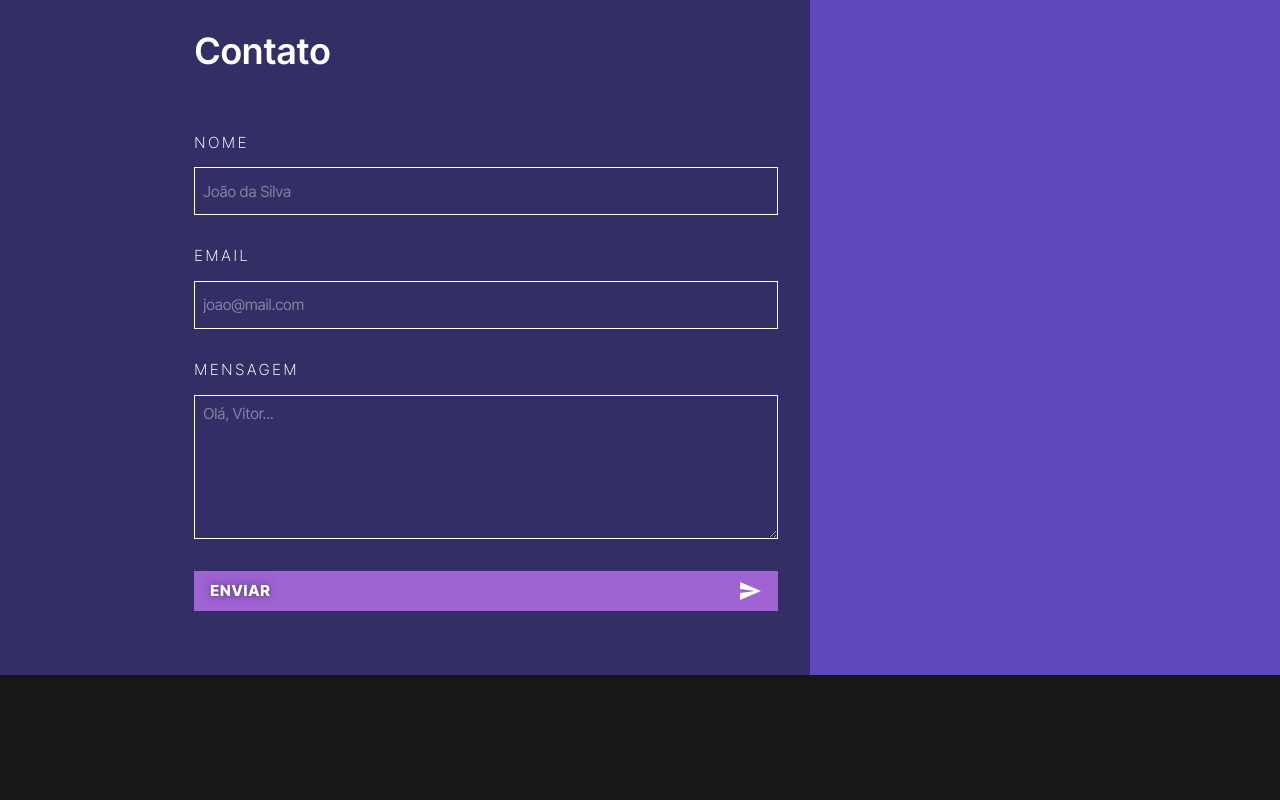
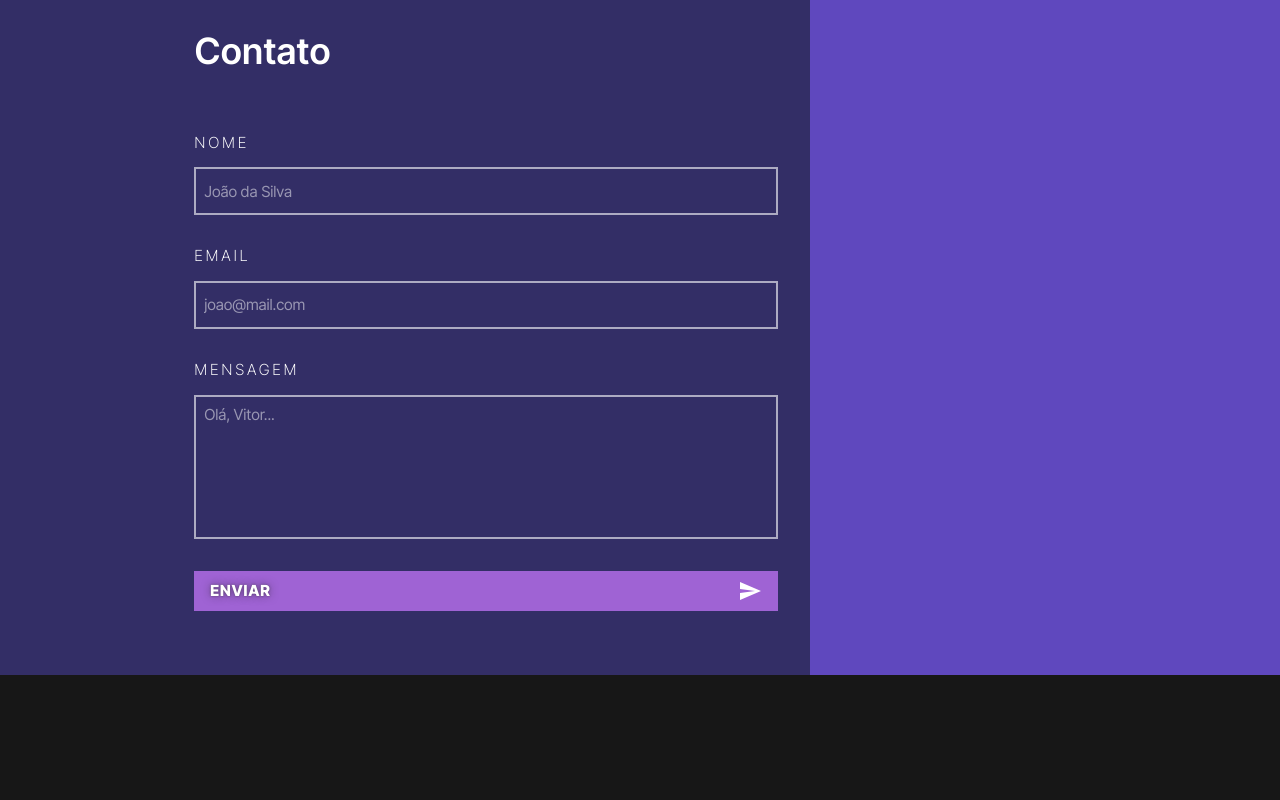
Before and after one commit to mluizvitor/mluizvitor.github.io, a React (Create React App) app: page / in a window 1280 px wide. Shown: the part 2480-3280 px from the top of the page. Built offline with nearby package versions, Linux system fonts and the light colour scheme.

Commit message:
chore: updated textinput styles (WIP)

```diff
--- a/src/components/TextInput/index.js
+++ b/src/components/TextInput/index.js
@@ -1,28 +1,49 @@
 import React from 'react';
 import './styles.css';
+import { Container } from './styles';
 
-export function TextInput({id, label, placeholder, required}){
+export function TextInput({ id, label, placeholder, type, required }) {
   return (
-    <div className="textInput">
-      <label className="section" htmlFor={id}>{label}</label>
-      <input id={id} name={id} placeholder={placeholder} required={required ? true : false}/>
-    </div>
-  )
+    <Container>
+      <label className="section" htmlFor={id}>
+        {label}
+      </label>
+      <input
+        id={id}
+        name={id}
+        type={type}
+        placeholder={placeholder}
+        required={required ? true : false}
+      />
+    </Container>
+  );
 }
 
-export function TextAreaInput({id, label, placeholder, required}){
+export function TextAreaInput({ id, label, placeholder, required }) {
   return (
-    <div className="textInput">
-      <label className="section" htmlFor={id}>{label}</label>
-      <textarea id={id} name={id} placeholder={placeholder} required={required ? true : false}/>
-    </div>
-  )
+    <Container>
+      <label className="section" htmlFor={id}>
+        {label}
+      </label>
+      <textarea
+        id={id}
+        name={id}
+        placeholder={placeholder}
+        required={required ? true : false}
+      />
+    </Container>
+  );
 }
 
-export function Form({method, action, onSubmit, children}){
+export function Form({ method, action, onSubmit, children }) {
   return (
-    <form className="formStyle" onSubmit={onSubmit} method={method} action={action}>
+    <form
+      className="formStyle"
+      onSubmit={onSubmit}
+      method={method}
+      action={action}
+    >
       {children}
     </form>
-  )
+  );
 }
--- a/src/components/TextInput/styles.css
+++ b/src/components/TextInput/styles.css
@@ -1,36 +1,3 @@
-.textInput {
-  display: grid;
-  grid-column: 1 / 3;
-  gap: 16px;
-}
-
-.textInput input,
-.textInput textarea {
-  font-family: Inter, -apple-system, BlinkMacSystemFont, "Segoe UI", Roboto,
-    Oxygen, Ubuntu, Cantarell, "Open Sans", "Helvetica Neue", sans-serif;
-  font-size: calc(14px + 0.1vw);
-  /* font-weight: 400; */
-  letter-spacing: calc((14px + 0.1vw) * -0.04);
-  line-height: 125%;
-  height: 48px;
-  border: 1px solid #FFF;
-  border-radius: 0;
-  background-color: transparent;
-  color: #FFF;
-  padding: 8px;
-}
-
-.textInput input::placeholder,
-.textInput textarea::placeholder {
-  color: rgba(255,255,255,0.4)
-}
-
-.textInput textarea {
-  min-height: calc(48px * 3);
-  max-height: calc(48px * 3);
-  min-width: 100%;
-}
-
 .formStyle {
   display: grid;
   grid-template-columns: 1fr 1fr 1fr;
@@ -50,7 +17,7 @@
   display: flex;
   align-items: center;
   justify-content: center;
-  font-variation-settings: "wght" 500;
+  font-variation-settings: 'wght' 500;
   animation: appearAnimation 500ms;
 }
 
@@ -66,9 +33,9 @@
 }
 
 .formStatus.success {
-  color: hsl(100,60%,65%);
+  color: hsl(100, 60%, 65%);
 }
 
 .formStatus.error {
-  color: hsl(10,90%,75%);
+  color: hsl(10, 90%, 75%);
 }
--- /dev/null
+++ b/src/components/TextInput/styles.js
@@ -0,0 +1,39 @@
+import React from 'react';
+import styled from 'styled-components';
+
+export const Container = styled.div`
+  display: grid;
+  grid-column: 1 / 3;
+  gap: 16px;
+
+  & input,
+  & textarea {
+    font-family: Inter, -apple-system, BlinkMacSystemFont, 'Segoe UI', Roboto,
+      Oxygen, Ubuntu, Cantarell, 'Open Sans', 'Helvetica Neue', sans-serif;
+    font-size: calc(14px + 0.1vw);
+    /* font-weight: 400; */
+    letter-spacing: calc((14px + 0.1vw) * -0.04);
+    line-height: 125%;
+    height: 48px;
+    border: 2px solid #fff9;
+    border-radius: 0;
+    background-color: transparent;
+    color: #fff;
+    padding: 8px;
+
+    &::placeholder {
+      color: rgba(255, 255, 255, 0.5);
+    }
+  }
+
+  & textarea {
+    min-height: calc(48px * 3);
+    resize: none;
+  }
+
+  & input:focus,
+  & textarea:focus {
+    border-color: #fff;
+    background-color: #0003;
+  }
+`;
```
